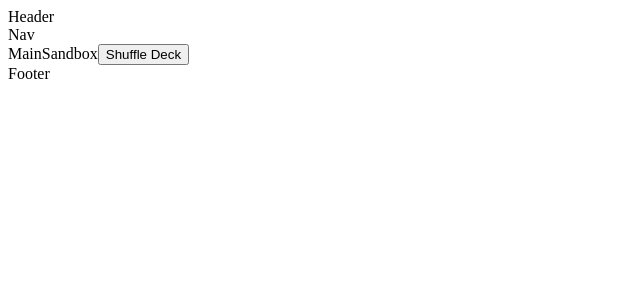
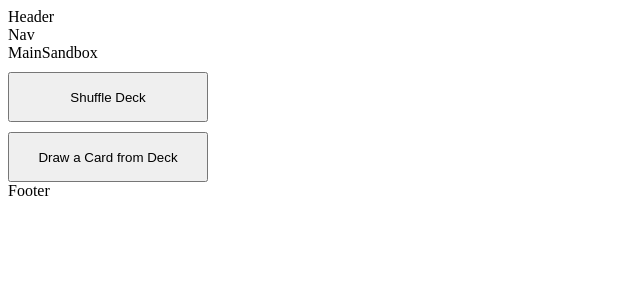
Before and after one commit to AntCannon/warpg-card-game, a React (Vite) app: page / in a window 1280 px wide. Shown: the top 300 px of the page, without its empty margins (0-640 px from the left). Built offline with nearby package versions, Linux system fonts and the light colour scheme.

Commit message:
add test shuffle deck, sandbox css

```diff
--- /dev/null
+++ b/src/components/Sandbox.css
@@ -0,0 +1,10 @@
+main {
+  display: flex;
+  flex-direction: column;
+  gap:10px;
+}
+
+button {
+  width: 200px;
+  height: 50px;
+}
--- a/src/components/Sandbox.jsx
+++ b/src/components/Sandbox.jsx
@@ -1,3 +1,4 @@
+import './Sandbox.css'
 import { useState, useStack } from 'react'
 import { shuffleDeck } from '../utils/deckFetch.js'
 
@@ -9,10 +10,15 @@ export default function Sandbox(){
     shuffleDeck()
   }
 
+  function handleDrawFromDeck() {
+
+  }
+
   return (
     <>
       Sandbox
       <button onClick={handleShuffleDeck}>Shuffle Deck</button>
+      <button onClick={handleDrawFromDeck}>Draw a Card from Deck</button>
 
     </>
   )
```
Also changed, not shown: src/utils/deckFetch.js (+1 -6 lines).
